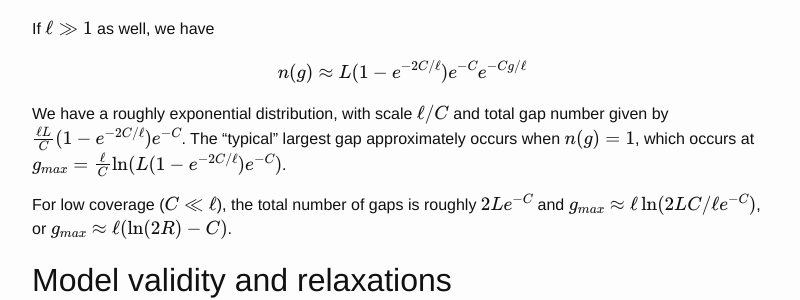
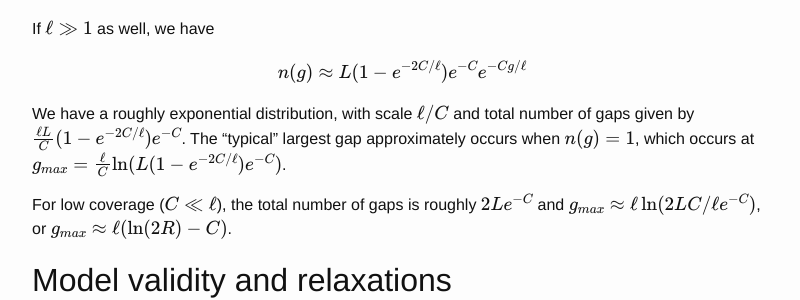
Before and after one commit to atishagarwala/atishagarwala.github.io, a Jekyll site: the page built from _posts/2017-08-04-Null-model-coverage.markdown, in a window 1280 px wide and 900 px high, scrolled down 1352 px. Shown: the part 155-455 px from the top of the window, without its empty margins (238-1038 px from the left). Built offline with Jekyll 4.4.1, drawn with Linux system fonts in a browser that asks for light colours; formulas are drawn with MathJax 3; comment, search, counter and statistics services are not loaded.

Commit message:
Update 2017-08-04-Null-model-coverage.markdown

```diff
--- a/_posts/2017-08-04-Null-model-coverage.markdown
+++ b/_posts/2017-08-04-Null-model-coverage.markdown
@@ -64,7 +64,7 @@ If $$\ell\gg1$$ as well, we have
 
 $$n(g) \approx L(1-e^{-2C/\ell})e^{-C}e^{-Cg/\ell}$$
 
-We have a roughly exponential distribution, with scale $\ell/C$ and total gap number given by
+We have a roughly exponential distribution, with scale $\ell/C$ and total number of gaps given by
 $$ \frac{\ell L}{C}(1-e^{-2C/\ell})e^{-C}$$. The "typical" largest gap approximately occurs when
 $$n(g) = 1$$, which occurs at $$g_{max} = \frac{\ell}{C}\ln(L(1-e^{-2C/\ell})e^{-C})$$.
 
```
